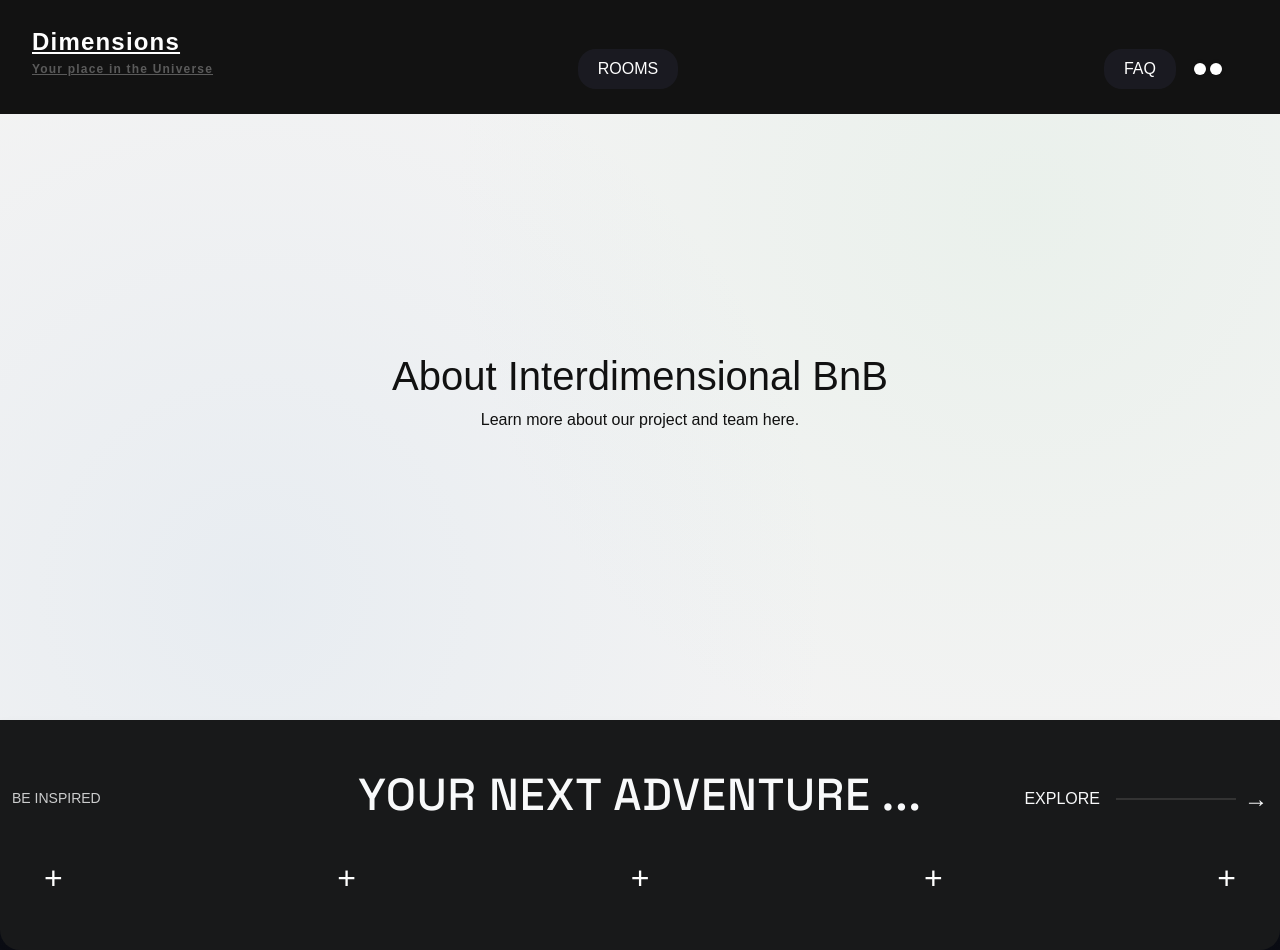
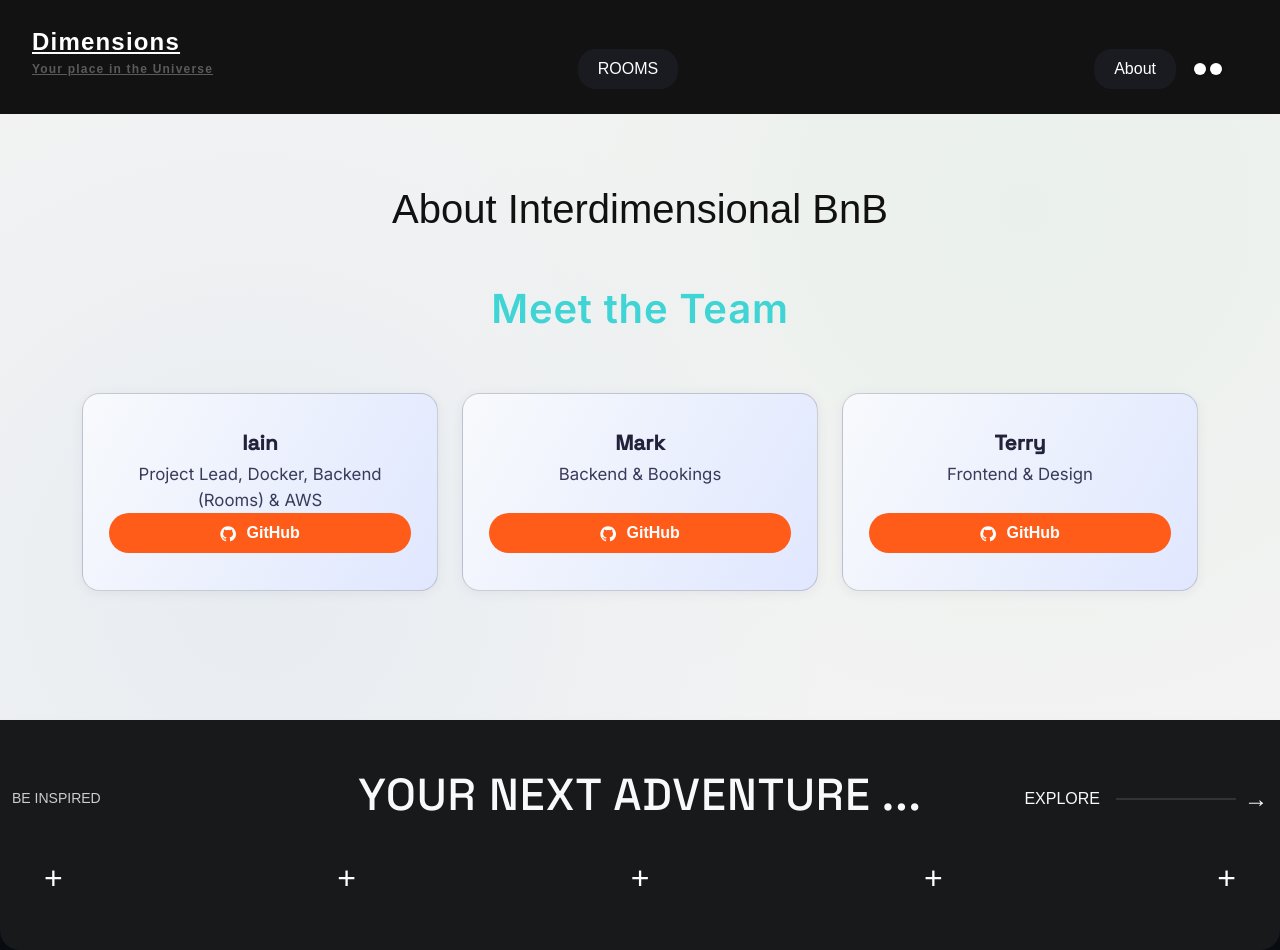
Before and after one commit to iain-kirkham/interdimensional-bnb, a Django app: page /about/ in a window 1280 px wide. Run offline with Django 4.2, Linux system fonts and the light colour scheme.

Commit message:
feat: update About page with team member details and adjust FAQ link

```diff
--- a/bnb_project/templates/about/about.html
+++ b/bnb_project/templates/about/about.html
@@ -2,5 +2,54 @@
 {% block title %}About{% endblock %}
 {% block content %}
     <h1>About Interdimensional BnB</h1>
-    <p>Learn more about our project and team here.</p>
+
+    <section class="container py-4">
+        <h2 class="hero-heading">Meet the Team</h2>
+        <div class="row g-4 mt-3">
+            <div class="col-12 col-md-4">
+                <div class="card card-padded h-100">
+                    <div class="card-body">
+                        <h5 class="card-title">Iain</h5>
+                        <p class="card-text">Project Lead, Docker, Backend (Rooms) &amp; AWS</p>
+                        <a href="https://github.com/iain-kirkham" target="_blank" rel="noopener noreferrer" class="btn btn-plan">
+                            <svg xmlns="http://www.w3.org/2000/svg" width="16" height="16" viewBox="0 0 24 24" fill="currentColor" style="vertical-align:middle;margin-right:6px;">
+                                <path d="M12 .5C5.73.5.5 5.73.5 12c0 5.08 3.29 9.38 7.86 10.9.58.11.79-.25.79-.56 0-.28-.01-1.02-.02-2-3.2.7-3.88-1.54-3.88-1.54-.53-1.36-1.3-1.72-1.3-1.72-1.06-.72.08-.7.08-.7 1.17.08 1.78 1.2 1.78 1.2 1.04 1.78 2.73 1.27 3.4.97.11-.76.41-1.27.75-1.56-2.55-.29-5.23-1.28-5.23-5.72 0-1.26.45-2.3 1.19-3.11-.12-.29-.52-1.47.11-3.07 0 0 .97-.31 3.18 1.19a11.06 11.06 0 0 1 2.9-.39c.99 0 1.98.13 2.9.39 2.2-1.5 3.17-1.19 3.17-1.19.63 1.6.23 2.78.11 3.07.74.81 1.19 1.85 1.19 3.11 0 4.45-2.68 5.42-5.24 5.71.42.36.8 1.08.8 2.18 0 1.57-.01 2.84-.01 3.23 0 .31.21.68.8.56C20.71 21.38 24 17.08 24 12c0-6.27-5.23-11.5-12-11.5z"/>
+                            </svg>
+                            GitHub
+                        </a>
+                    </div>
+                </div>
+            </div>
+
+            <div class="col-12 col-md-4">
+                <div class="card card-padded h-100">
+                    <div class="card-body">
+                        <h5 class="card-title">Mark</h5>
+                        <p class="card-text">Backend &amp; Bookings</p>
+                        <a href="https://github.com/mrosevere" target="_blank" rel="noopener noreferrer" class="btn btn-plan">
+                            <svg xmlns="http://www.w3.org/2000/svg" width="16" height="16" viewBox="0 0 24 24" fill="currentColor" style="vertical-align:middle;margin-right:6px;">
+                                <path d="M12 .5C5.73.5.5 5.73.5 12c0 5.08 3.29 9.38 7.86 10.9.58.11.79-.25.79-.56 0-.28-.01-1.02-.02-2-3.2.7-3.88-1.54-3.88-1.54-.53-1.36-1.3-1.72-1.3-1.72-1.06-.72.08-.7.08-.7 1.17.08 1.78 1.2 1.78 1.2 1.04 1.78 2.73 1.27 3.4.97.11-.76.41-1.27.75-1.56-2.55-.29-5.23-1.28-5.23-5.72 0-1.26.45-2.3 1.19-3.11-.12-.29-.52-1.47.11-3.07 0 0 .97-.31 3.18 1.19a11.06 11.06 0 0 1 2.9-.39c.99 0 1.98.13 2.9.39 2.2-1.5 3.17-1.19 3.17-1.19.63 1.6.23 2.78.11 3.07.74.81 1.19 1.85 1.19 3.11 0 4.45-2.68 5.42-5.24 5.71.42.36.8 1.08.8 2.18 0 1.57-.01 2.84-.01 3.23 0 .31.21.68.8.56C20.71 21.38 24 17.08 24 12c0-6.27-5.23-11.5-12-11.5z"/>
+                            </svg>
+                            GitHub
+                        </a>
+                    </div>
+                </div>
+            </div>
+
+            <div class="col-12 col-md-4">
+                <div class="card card-padded h-100">
+                    <div class="card-body">
+                        <h5 class="card-title">Terry</h5>
+                        <p class="card-text">Frontend & Design</p>
+                        <a href="https://github.com/terencereilly" target="_blank" rel="noopener noreferrer" class="btn btn-plan">
+                            <svg xmlns="http://www.w3.org/2000/svg" width="16" height="16" viewBox="0 0 24 24" fill="currentColor" style="vertical-align:middle;margin-right:6px;">
+                                <path d="M12 .5C5.73.5.5 5.73.5 12c0 5.08 3.29 9.38 7.86 10.9.58.11.79-.25.79-.56 0-.28-.01-1.02-.02-2-3.2.7-3.88-1.54-3.88-1.54-.53-1.36-1.3-1.72-1.3-1.72-1.06-.72.08-.7.08-.7 1.17.08 1.78 1.2 1.78 1.2 1.04 1.78 2.73 1.27 3.4.97.11-.76.41-1.27.75-1.56-2.55-.29-5.23-1.28-5.23-5.72 0-1.26.45-2.3 1.19-3.11-.12-.29-.52-1.47.11-3.07 0 0 .97-.31 3.18 1.19a11.06 11.06 0 0 1 2.9-.39c.99 0 1.98.13 2.9.39 2.2-1.5 3.17-1.19 3.17-1.19.63 1.6.23 2.78.11 3.07.74.81 1.19 1.85 1.19 3.11 0 4.45-2.68 5.42-5.24 5.71.42.36.8 1.08.8 2.18 0 1.57-.01 2.84-.01 3.23 0 .31.21.68.8.56C20.71 21.38 24 17.08 24 12c0-6.27-5.23-11.5-12-11.5z"/>
+                            </svg>
+                            GitHub
+                        </a>
+                    </div>
+                </div>
+            </div>
+        </div>
+    </section>
 {% endblock %}
--- a/bnb_project/templates/base.html
+++ b/bnb_project/templates/base.html
@@ -41,7 +41,7 @@
             </div>
             <div class="col-4 d-flex justify-content-end align-items-center">
                 <div class="menu-buttons gap-2">
-                    <a id="faqBtn" class="btn menu-link" href="{% url 'about' %}#faq">FAQ</a>
+                    <a id="faqBtn" class="btn menu-link" href="{% url 'about' %}">About</a>
                 </div>
                 <div class="nav-mobile-dots ms-3" id="mobileDots">
                     <div class="nav-mobile-dot"></div>
```
